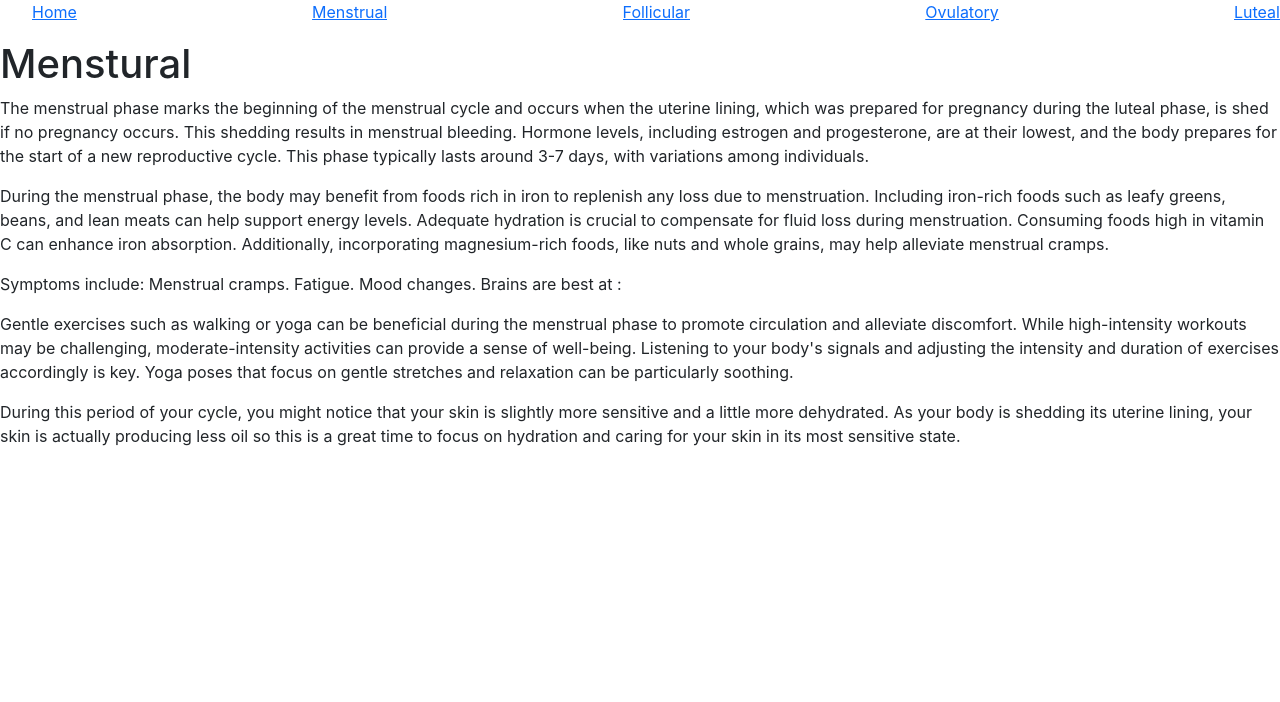
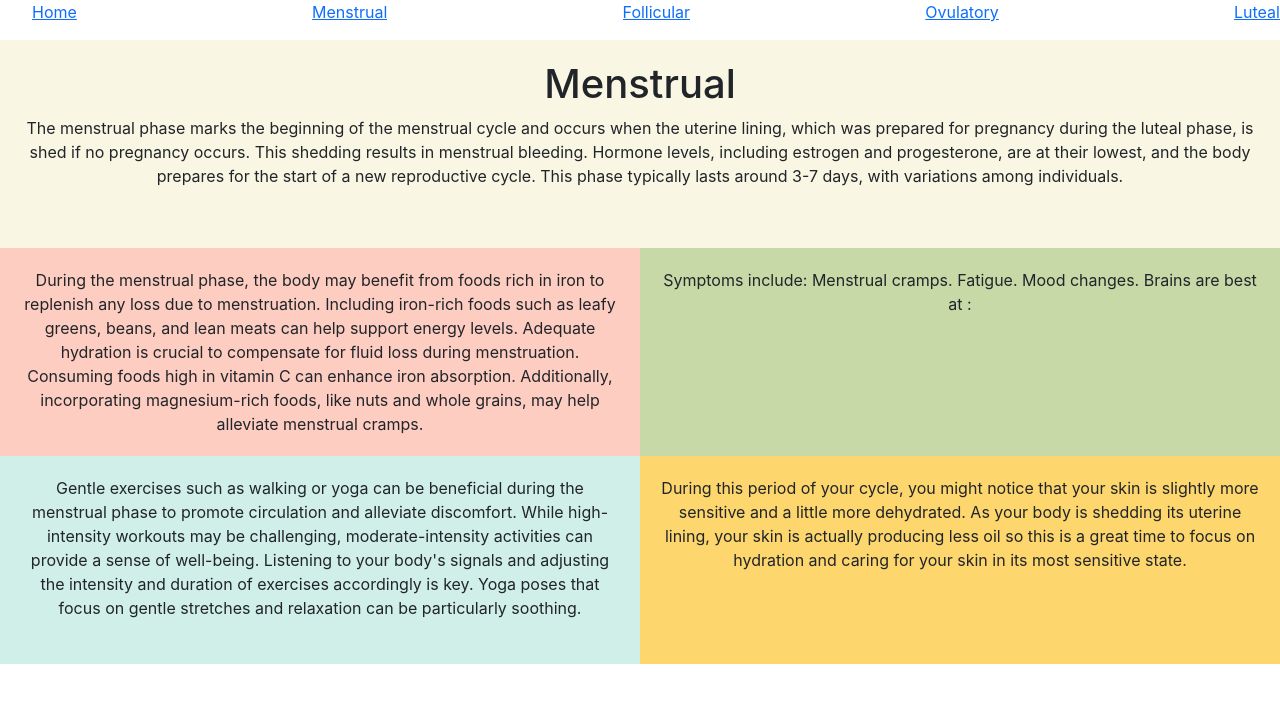
Before and after one commit to taylorbrooks007/tracker-app, a React (Create React App) app: page /Menstrual in a window 1280 px wide. Shown: the top 702 px of the page. Built offline with nearby package versions, Linux system fonts and the light colour scheme.

Commit message:
styling for menstural page complete

```diff
--- a/package.json
+++ b/package.json
@@ -13,6 +13,7 @@
     "react-moment": "^1.1.3",
     "react-router-dom": "^6.22.0",
     "react-scripts": "5.0.1",
+    "sass": "^1.71.1",
     "web-vitals": "^2.1.4"
   },
   "scripts": {
--- a/src/pages/Menstrual.js
+++ b/src/pages/Menstrual.js
@@ -1,9 +1,10 @@
+import "./Menstrual.scss";
 function Menstural() {
   return (
-    <div>
-      <h1>Menstural</h1>
-      <div>
-        <p>
+    <div class="menstrual-info">
+      <div class="menstrual-info__main-info">
+        <h1 class="menstrual-info__header">Menstrual</h1>
+        <p class="menstrual-info__paragraph-1">
           The menstrual phase marks the beginning of the menstrual cycle and
           occurs when the uterine lining, which was prepared for pregnancy
           during the luteal phase, is shed if no pregnancy occurs. This shedding
@@ -13,26 +14,20 @@ function Menstural() {
           days, with variations among individuals.
         </p>
       </div>
-      <div>
-        <p>
-          During the menstrual phase, the body may benefit from foods rich in
-          iron to replenish any loss due to menstruation. Including iron-rich
-          foods such as leafy greens, beans, and lean meats can help support
-          energy levels. Adequate hydration is crucial to compensate for fluid
-          loss during menstruation. Consuming foods high in vitamin C can
-          enhance iron absorption. Additionally, incorporating magnesium-rich
-          foods, like nuts and whole grains, may help alleviate menstrual
-          cramps.
+      <p class="menstrual-info__paragraph-2">
+        During the menstrual phase, the body may benefit from foods rich in iron
+        to replenish any loss due to menstruation. Including iron-rich foods
+        such as leafy greens, beans, and lean meats can help support energy
+        levels. Adequate hydration is crucial to compensate for fluid loss
+        during menstruation. Consuming foods high in vitamin C can enhance iron
+        absorption. Additionally, incorporating magnesium-rich foods, like nuts
+        and whole grains, may help alleviate menstrual cramps.
       </p>
-      </div>
-      <div>
-        <p>
+      <p class="menstrual-info__paragraph-3">
         Symptoms include: Menstrual cramps. Fatigue. Mood changes. Brains are
         best at :
       </p>
-      </div>
-      <div>
-        <p>
+      <p class="menstrual-info__paragraph-4">
         Gentle exercises such as walking or yoga can be beneficial during the
         menstrual phase to promote circulation and alleviate discomfort. While
         high-intensity workouts may be challenging, moderate-intensity
@@ -41,16 +36,13 @@ function Menstural() {
         accordingly is key. Yoga poses that focus on gentle stretches and
         relaxation can be particularly soothing.
       </p>
-      </div>
-      <div>
-        <p>
+      <p class="menstrual-info__paragraph-5">
         During this period of your cycle, you might notice that your skin is
         slightly more sensitive and a little more dehydrated. As your body is
-          shedding its uterine lining, your skin is actually producing less oil
-          so this is a great time to focus on hydration and caring for your skin
-          in its most sensitive state.
+        shedding its uterine lining, your skin is actually producing less oil so
+        this is a great time to focus on hydration and caring for your skin in
+        its most sensitive state.
       </p>
-      </div>
     </div>
   );
 }
--- /dev/null
+++ b/src/pages/Menstrual.scss
@@ -0,0 +1,45 @@
+.menstrual-info {
+    display: grid;
+    grid-template-columns: 1fr 1fr;
+    grid-template-rows: 1fr 1fr 1fr;
+    text-align: center;
+
+    &__main-info {
+        grid-column: 1 / span 2;
+        background-color: #F9F6E3;
+        padding: 20px;
+    }
+
+    &__paragraph-2 {
+        grid-column: 1 / 2;
+        grid-row: 2 / 3;
+        margin: 0px;
+        background-color: #FDCDC1;
+        padding: 20px;
+    }
+
+    &__paragraph-3 {
+        grid-column: 2 / 3;
+        grid-row: 2 / 3;
+        margin: 0px;
+        background-color: #C7D9A7;
+        padding: 20px;
+    }
+
+    &__paragraph-4 {
+        grid-column: 1 / 2;
+        grid-row: 3 / 4;
+        margin: 0px;
+        background-color: #D0EFE9;
+        padding: 20px;
+    }
+
+    &__paragraph-5 {
+        grid-column: 2 / 3;
+        grid-row: 3 / 4;
+        margin: 0px;
+        background-color: #FDD66D;
+        padding: 20px;
+    }
+
+}
```
Also changed, not shown: 1 other file (tests, documents, lock files or other folders). Lines whose indentation alone changed are shown as unchanged.
